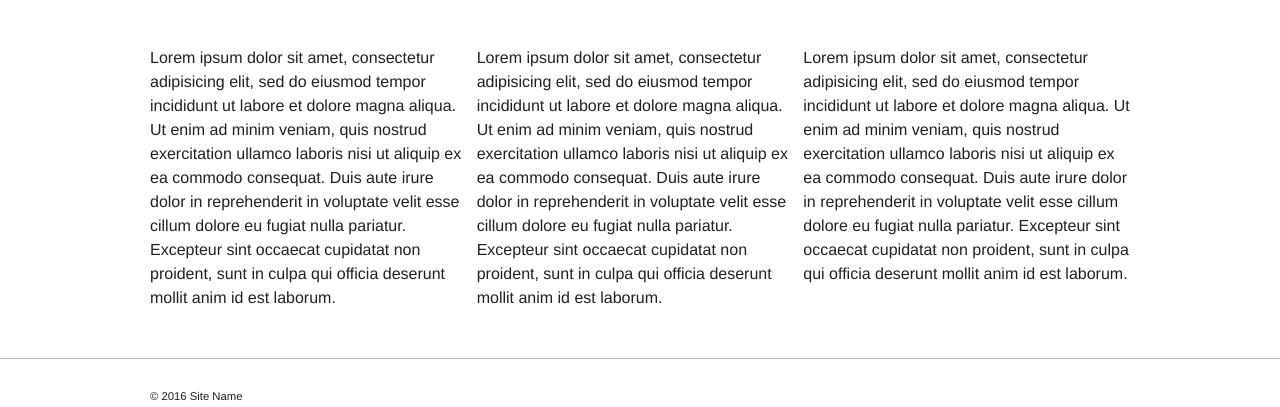
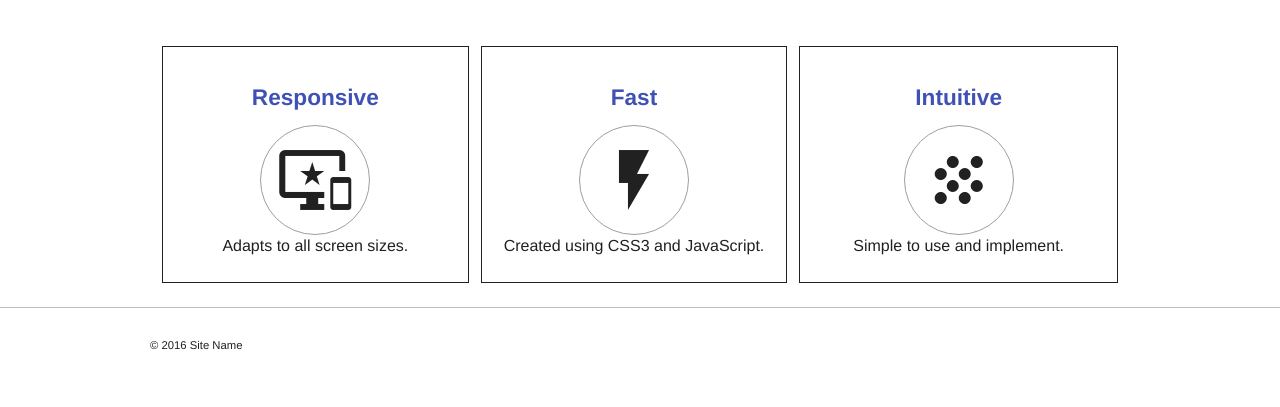
Before and after one commit to g-d-g/guided-css-framework, a website: page index.html in a window 1280 px wide. Shown: the part 962-1369 px from the top of the page. After the commit the page ends 1318 px from the top, so only its background shows below. Drawn offline with nearby package versions, Linux system fonts and the light colour scheme; files that its build step writes are made by us from their sources.

Commit message:
Update grids and icons modules.

```diff
--- a/css/elements/_icons.scss
+++ b/css/elements/_icons.scss
@@ -32,7 +32,7 @@
   // icon border and size
   height: 3em;
   padding: .25em;
-  margin-bottom: $unit * 1em;
+  margin-bottom: 1.5em;
   width: 3em;
   text-align: center;
 
@@ -64,7 +64,7 @@
   border-radius: 4px;
 }
 
-.icon-large {
+.icon--large {
 	// ..or 150%
   font-size: 48px;
 }
--- a/css/layout/_grids.scss
+++ b/css/layout/_grids.scss
@@ -13,11 +13,13 @@
 
 // row
 .row {
-  margin: 0 $gutter-width;
+  margin: 0 $gutter-width*1em;
 
-  // remove padding on right for last column in row
+  // remove padding on right for LAST column in row
+  // float to the right
   & [class*='col-']:last-of-type {
     padding-right: 0;
+    float: right;
   }
 }
 
@@ -28,9 +30,10 @@
   clear: both;
 }
 
-// Responsiveness below 34em, stack columns.
+// Responsiveness below 34em, stack columns, remove padding.
 @include bp-max($breakpoint--md) {
   [class^="col-"] {
     width: 100%;
+    padding: 0;
   }
 }
--- a/index.html
+++ b/index.html
@@ -15,8 +15,7 @@
   <link rel="stylesheet" href="css/main.css">
 
   <!--  Import google material icons -->
-  <link href="https://fonts.googleapis.com/icon?family=Material+Icons"
-      rel="stylesheet">
+  <link href="https://fonts.googleapis.com/icon?family=Material+Icons" rel="stylesheet">
 </head>
 
 <body>
@@ -43,19 +42,31 @@
 
   <section>
     <div class="container">
-      <div class="row">
-        <div class="col-4"><p>Lorem ipsum dolor sit amet, consectetur adipisicing elit, sed do eiusmod tempor incididunt ut labore et dolore magna aliqua. Ut enim ad minim veniam, quis nostrud exercitation ullamco laboris nisi ut aliquip ex ea commodo consequat. Duis aute irure
-          dolor in reprehenderit in voluptate velit esse cillum dolore eu fugiat nulla pariatur. Excepteur sint occaecat cupidatat non proident, sunt in culpa qui officia deserunt mollit anim id est laborum.</p>
+      <div class="row clearfix">
+        <div class="col-4">
+          <div class="border" style="text-align: center; overflow: hidden;">
+          <h4 class="navy">Responsive</h4>
+          <i class="icon--circle icon--huge border border-grey mar-top">important_devices</i>
+          <p>Adapts to all screen sizes.</p>
+          </div>
+        </div>
+        <div class="col-4 ">
+          <div class="border" style="text-align: center; overflow: hidden;">
+          <h4 class="navy">Fast</h4>
+          <i class="icon--circle icon--huge border border-grey mar-top">flash_on</i>
+          <p>Created using CSS3 and JavaScript.</p>
+          </div>
+        </div>
+        <div class="col-4 ">
+          <div class="border" style="text-align: center; overflow: hidden;">
+          <h4 class="navy">Intuitive</h4>
+          <i class="icon--circle icon--huge border border-grey mar-top">grain</i>
+          <p>Simple to use and implement.</p>
+          </div>
+        </div>
       </div>
-        <div class="col-4"><p>Lorem ipsum dolor sit amet, consectetur adipisicing elit, sed do eiusmod tempor incididunt ut labore et dolore magna aliqua. Ut enim ad minim veniam, quis nostrud exercitation ullamco laboris nisi ut aliquip ex ea commodo consequat. Duis aute irure
-          dolor in reprehenderit in voluptate velit esse cillum dolore eu fugiat nulla pariatur. Excepteur sint occaecat cupidatat non proident, sunt in culpa qui officia deserunt mollit anim id est laborum.</p>
-      </div>
-        <div class="col-4"><p>Lorem ipsum dolor sit amet, consectetur adipisicing elit, sed do eiusmod tempor incididunt ut labore et dolore magna aliqua. Ut enim ad minim veniam, quis nostrud exercitation ullamco laboris nisi ut aliquip ex ea commodo consequat. Duis aute irure
-          dolor in reprehenderit in voluptate velit esse cillum dolore eu fugiat nulla pariatur. Excepteur sint occaecat cupidatat non proident, sunt in culpa qui officia deserunt mollit anim id est laborum.</p>
-      </div>
-      </div>
-      </div>
-      <hr>
+    </div>
+    <hr>
   </section>
 
   <footer>
```
